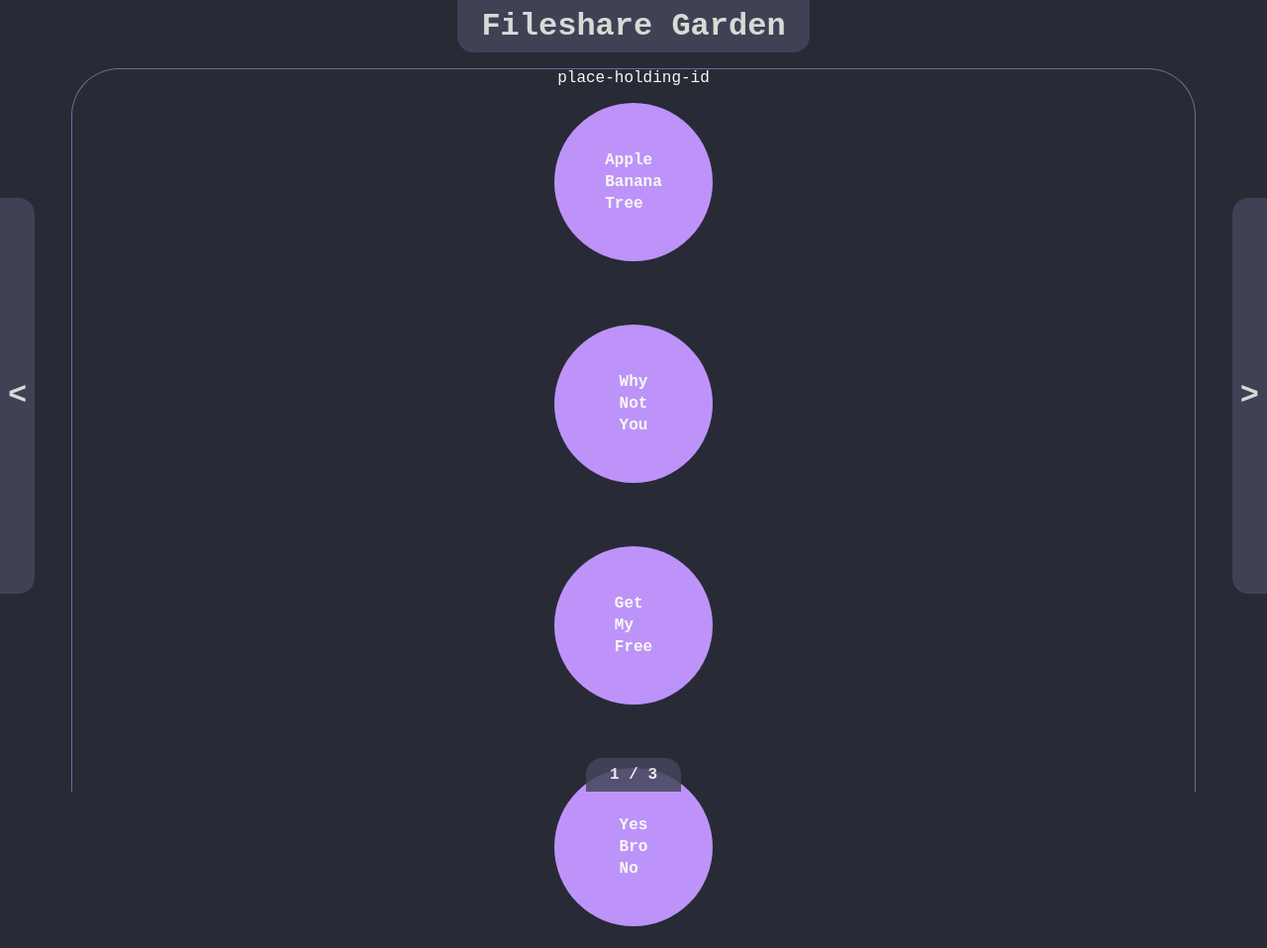
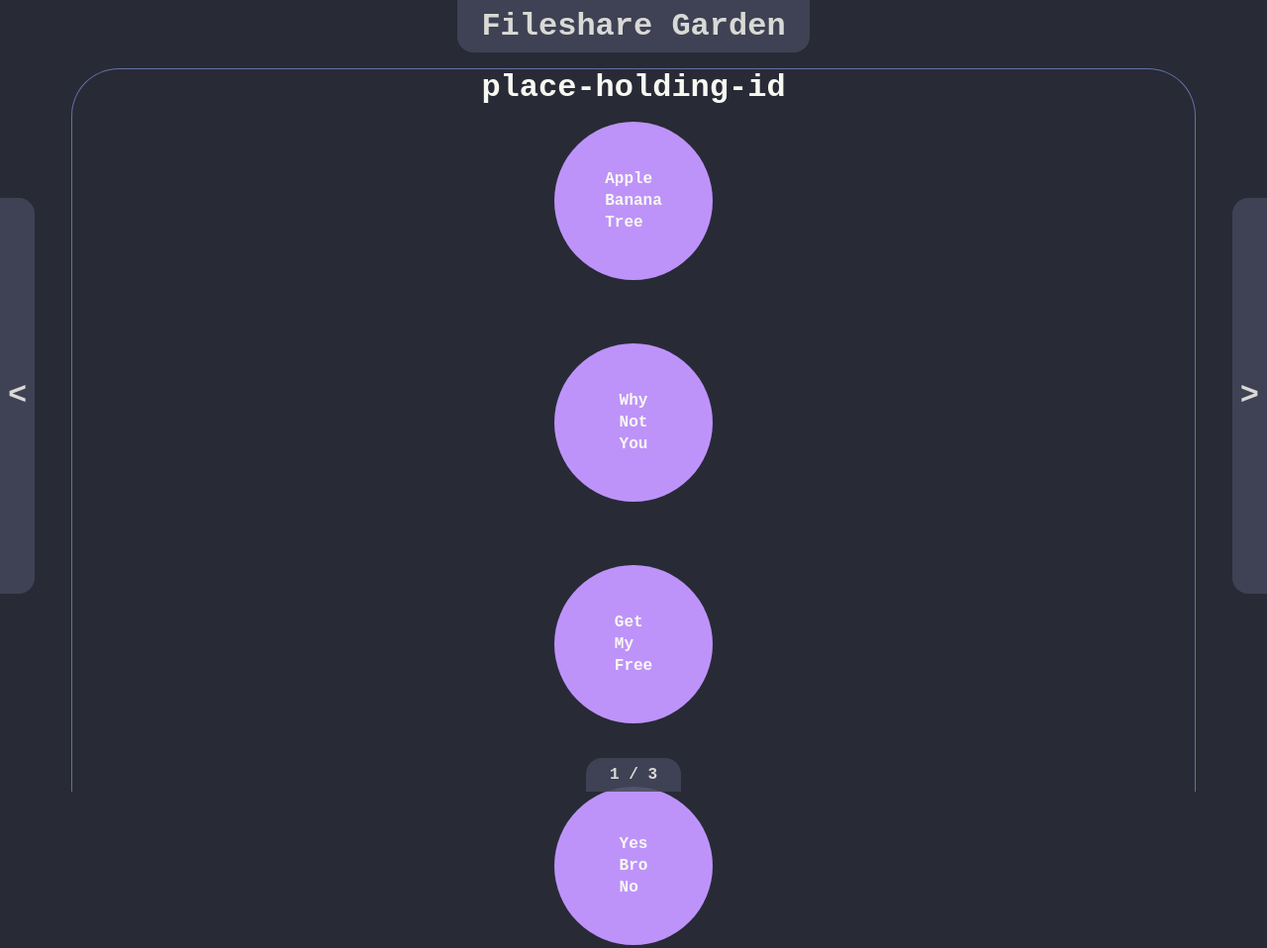
Before and after one commit to ilya-tate/fileshare-garden, a plain HTML site: page static/index.html in a window 1280 px wide. Shown: the top 958 px of the page at 99% size. Drawn offline with Linux system fonts and the light colour scheme.

Commit message:
style: increase user's id font size

```diff
--- a/static/style.css
+++ b/static/style.css
@@ -57,8 +57,10 @@ main {
 /* Auto margins split the spare height evenly above the id, below it, and below the devices */
 #user-id {
   margin-block: auto;
+  font-size: 2rem;
   color: var(--white);
   text-align: center;
+  font-weight: bold;
 }
 
 #devices {
```
